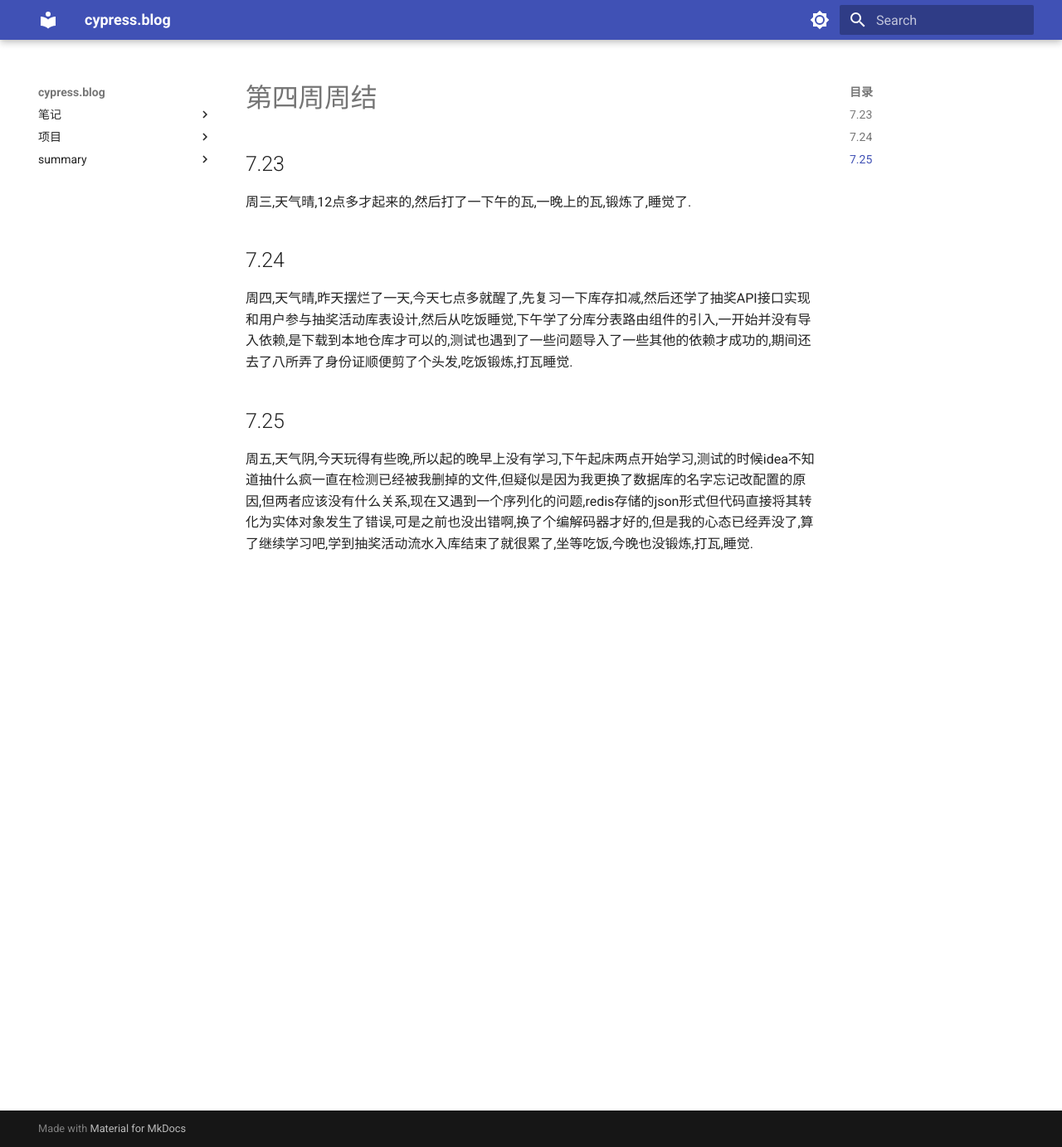
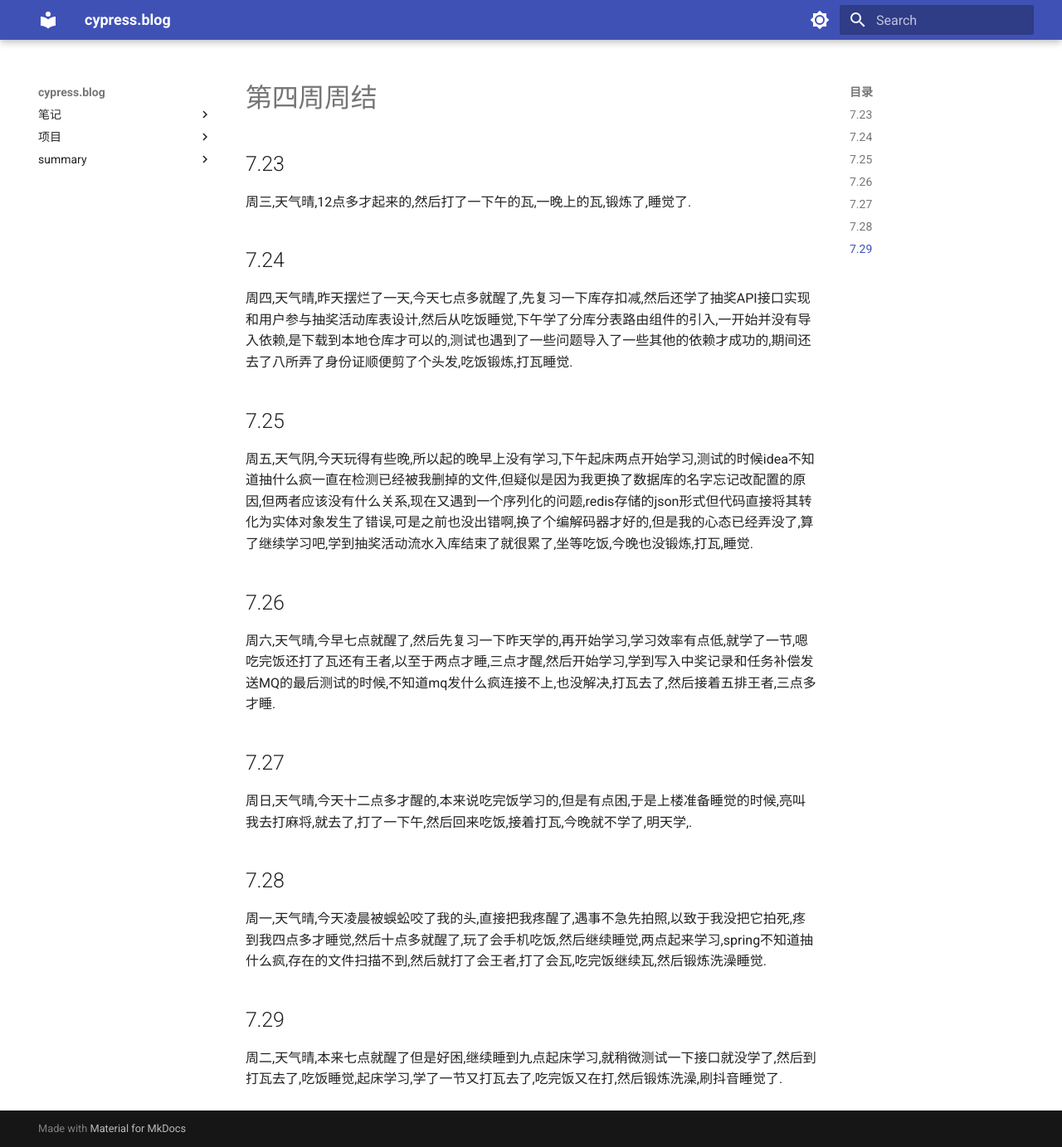
Before and after one commit to cyprer/blog0, an MkDocs documentation site: the page built from docs/summary/25year/7month/4week.md, in a window 1280 px wide and 1383 px high. Shown: the whole window at 83% size. Built offline with MkDocs 1.6.1 and Material for MkDocs 9.7.7, drawn with Linux system fonts in a browser that asks for light colours.

Commit message:
docs: 更新25年7月第4周的学习总结
添加7月26日至29日的学习日志，记录每日学习内容和生活情况

```diff
--- a/docs/summary/25year/7month/4week.md
+++ b/docs/summary/25year/7month/4week.md
@@ -6,3 +6,11 @@
   周四,天气晴,昨天摆烂了一天,今天七点多就醒了,先复习一下库存扣减,然后还学了抽奖API接口实现和用户参与抽奖活动库表设计,然后从吃饭睡觉,下午学了分库分表路由组件的引入,一开始并没有导入依赖,是下载到本地仓库才可以的,测试也遇到了一些问题导入了一些其他的依赖才成功的,期间还去了八所弄了身份证顺便剪了个头发,吃饭锻炼,打瓦睡觉.
 ## 7.25
   周五,天气阴,今天玩得有些晚,所以起的晚早上没有学习,下午起床两点开始学习,测试的时候idea不知道抽什么疯一直在检测已经被我删掉的文件,但疑似是因为我更换了数据库的名字忘记改配置的原因,但两者应该没有什么关系,现在又遇到一个序列化的问题,redis存储的json形式但代码直接将其转化为实体对象发生了错误,可是之前也没出错啊,换了个编解码器才好的,但是我的心态已经弄没了,算了继续学习吧,学到抽奖活动流水入库结束了就很累了,坐等吃饭,今晚也没锻炼,打瓦,睡觉.
+## 7.26
+  周六,天气晴,今早七点就醒了,然后先复习一下昨天学的,再开始学习,学习效率有点低,就学了一节,嗯吃完饭还打了瓦还有王者,以至于两点才睡,三点才醒,然后开始学习,学到写入中奖记录和任务补偿发送MQ的最后测试的时候,不知道mq发什么疯连接不上,也没解决,打瓦去了,然后接着五排王者,三点多才睡.
+## 7.27
+  周日,天气晴,今天十二点多才醒的,本来说吃完饭学习的,但是有点困,于是上楼准备睡觉的时候,亮叫我去打麻将,就去了,打了一下午,然后回来吃饭,接着打瓦,今晚就不学了,明天学,.
+## 7.28
+  周一,天气晴,今天凌晨被蜈蚣咬了我的头,直接把我疼醒了,遇事不急先拍照,以致于我没把它拍死,疼到我四点多才睡觉,然后十点多就醒了,玩了会手机吃饭,然后继续睡觉,两点起来学习,spring不知道抽什么疯,存在的文件扫描不到,然后就打了会王者,打了会瓦,吃完饭继续瓦,然后锻炼洗澡睡觉.
+## 7.29
+  周二,天气晴,本来七点就醒了但是好困,继续睡到九点起床学习,就稍微测试一下接口就没学了,然后到打瓦去了,吃饭睡觉,起床学习,学了一节又打瓦去了,吃完饭又在打,然后锻炼洗澡,刷抖音睡觉了.
```
